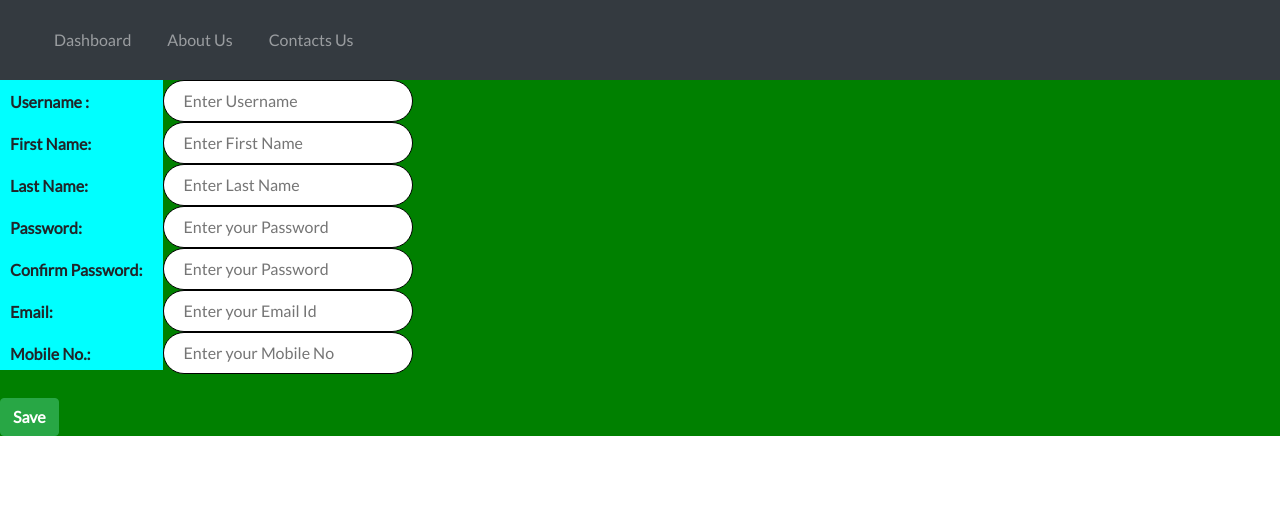
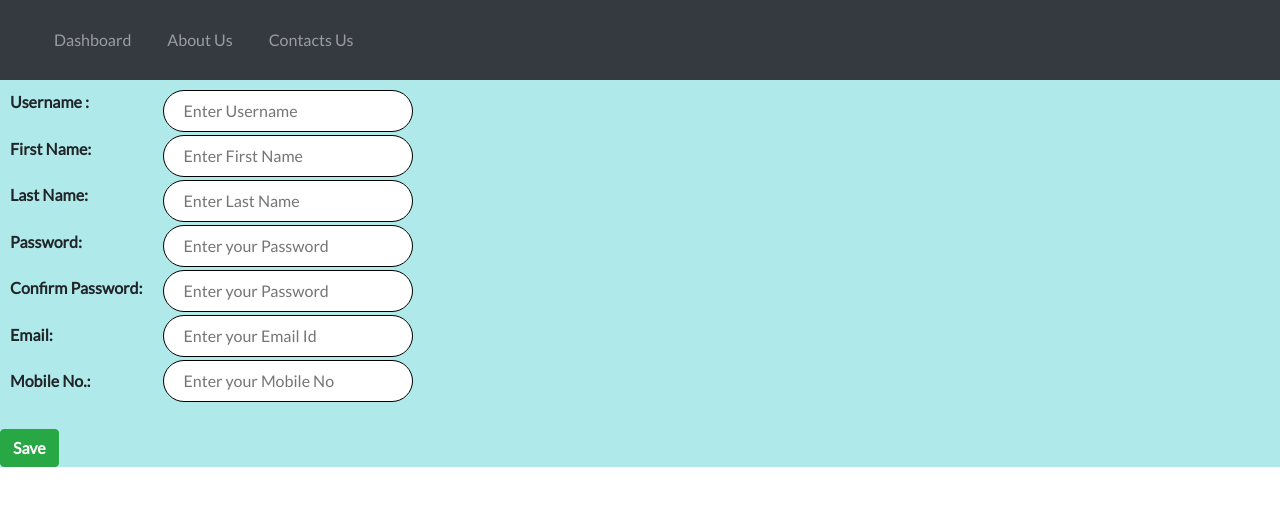
Before and after one commit to Roy6801/Polls, a React (Create React App) app in the folder polls-manager/: page /register in a window 1280 px wide. Shown: the top 506 px of the page. Built offline with nearby package versions, Linux system fonts and the light colour scheme.

Commit message:
Final Changes: Login Page Borders were made dark, Bg color of Registration page was set forwaded to Tabiish for error handling

```diff
--- a/polls-manager/src/components/login/Login.js
+++ b/polls-manager/src/components/login/Login.js
@@ -114,7 +114,12 @@ class Login extends React.Component {
                       <b>Username: &nbsp; &nbsp;</b>
                     </label>
                     <input
-                      style={{  borderRadius: "40px" }}
+                      style={{
+                        borderRadius: "40px",
+                        borderWidth: "1px",
+                        borderStyle: "solid",
+                        borderColor: "black",
+                      }}
                       type="text"
                       placeholder="Username"
                       name="userName"
@@ -131,7 +136,12 @@ class Login extends React.Component {
                       <b> Password: &nbsp; &nbsp;&nbsp;</b>{" "}
                     </label>
                     <input
-                      style={{ borderRadius: "40px" }}
+                      style={{
+                        borderRadius: "40px",
+                        borderWidth: "1px",
+                        borderStyle: "solid",
+                        borderColor: "black",
+                      }}
                       placeholder="Password"
                       type="Password"
                       name="password"
--- a/polls-manager/src/components/login/Registration.js
+++ b/polls-manager/src/components/login/Registration.js
@@ -32,7 +32,7 @@ class Registration extends Component {
     //====================
     if (this.state.userName === "") {
       flag = false;
-      this.setState({ userName: "UserName Is Required" });
+      this.setState({ userName: "Username is Required" });
     } else {
       this.setState({ userNameError: "" });
     }
@@ -198,6 +198,7 @@ class Registration extends Component {
               {this.state.userNameError}
             </username>
             <br />
+
             <firstname>
               <input
                 type="text"
--- a/polls-manager/src/components/stylesheets/Registration.css
+++ b/polls-manager/src/components/stylesheets/Registration.css
@@ -2,12 +2,9 @@
 @media screen and (min-width:480px){
 .mainDiv{
 
-    background-color: red;
+    background-color: rgb(176, 233, 233);
     margin: auto;
-    /* padding: 10px;
-    height: 577px;
-    width: 1366px;
-    display: flex; */
+
 
 
 }}
@@ -15,7 +12,7 @@
 @media screen and (min-width:480px ){
 .labels{
     padding-top: 10px;
- background-color: aqua;
+ /* background-color: rgb(176, 233, 233); */
  float: left;
 height: 290px;
 }
@@ -24,21 +21,25 @@ height: 290px;
 @media screen and (min-width:480px ){
 .textField{
     /* margin-right: 900px; */
-    background-color: green;
+    /* background-color: green; */
+    padding-top: 10px;
 }}
 
 @media screen and (min-width:480px ){
 .input-control{
+
    border-radius: 25px;
   border: 1px solid black;
   padding: 20px;
   width: 250px;
   height: 10px;
+  margin-bottom: 3px;
+  outline: none;
 }}
 @media screen and (min-width:480px ){
 .label-input{
 
-    padding-bottom: 10px;
+    padding-bottom: 14.5px;
     padding-left: 10px;
     padding-right: 20px;
 
```
